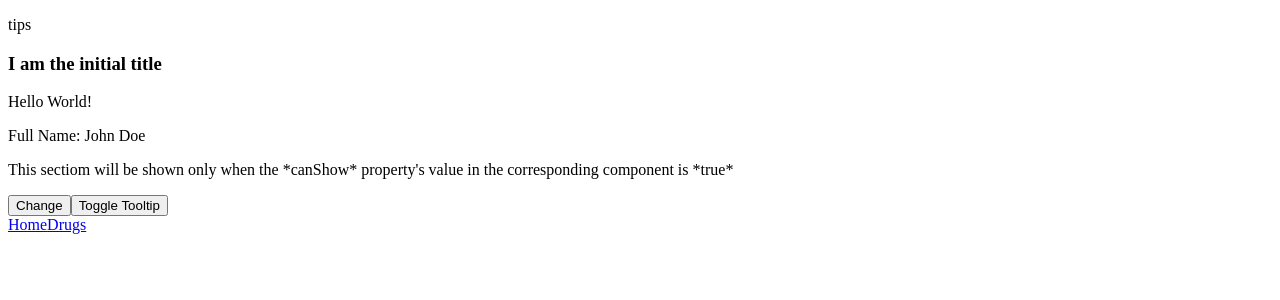
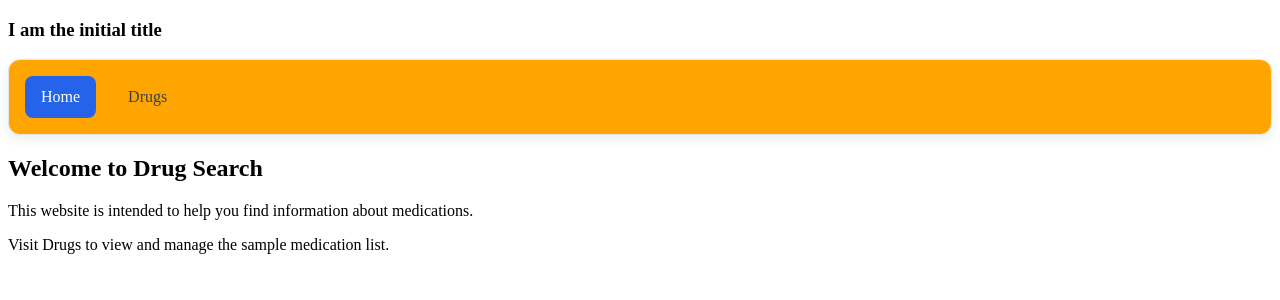
Before and after one commit to asubbaiyan-copilot/Medication, an Angular app in the folder drug-search-app/: page / in a window 1280 px wide. Shown: the top 300 px of the page. Built offline with nearby package versions, Linux system fonts and the light colour scheme.

Commit message:
home option included

```diff
--- a/drug-search-app/src/app/app.css
+++ b/drug-search-app/src/app/app.css
@@ -0,0 +1,27 @@
+.navbar {
+  display: flex;
+  align-items: center;
+  gap: 1rem;
+  background: orange;
+  padding: 1rem;
+  border-radius: 12px;
+  border: 1px solid #e5e7eb;
+  box-shadow: 0 4px 12px rgba(0,0,0,.08);
+}
+
+.navbar a {
+  text-decoration: none;
+  color: #374151;
+  padding: .75rem 1rem;
+  border-radius: 8px;
+  font-weight: 500;
+}
+
+.navbar a:hover {
+  background: #f3f4f6;
+}
+
+.navbar a.active {
+  background: #2563eb;
+  color: white;
+}
--- a/drug-search-app/src/app/app.html
+++ b/drug-search-app/src/app/app.html
@@ -1,19 +1,8 @@
- <p [title]="canShow() ? tips() : fullName()">tips</p>
 
 <h3>{{titleSignal()}}</h3>
-<p>Hello World!</p>
-<p>Full Name: {{fullName()}}</p>
-@if (canShow()) {
-   <p>
-   This sectiom will be shown only when the *canShow* property's value in the corresponding component is *true* </p>
-}
- <button (click)="changeTitle()">Change</button>
-
- <button (click)="toggleTooltip()">Toggle Tooltip</button>
-
- <nav>
-   <a routerLink="/">Home</a>
-   <a routerLink="/drugs">Drugs</a>
+ <nav class="navbar">
+   <a routerLink="/" routerLinkActive="active" [routerLinkActiveOptions]="{ exact: true }">Home</a>
+   <a routerLink="/drugs" routerLinkActive="active">Drugs</a>
  </nav>
 
  <router-outlet />
--- a/drug-search-app/src/app/app.routes.ts
+++ b/drug-search-app/src/app/app.routes.ts
@@ -4,7 +4,7 @@ export const routes: Routes = [
   {
     path: '',
     pathMatch: 'full',
-    children: []
+    loadComponent: () => import('./home').then(m => m.HomeComponent)
   },
   {
     path: 'drugs',
--- a/drug-search-app/src/app/app.ts
+++ b/drug-search-app/src/app/app.ts
@@ -1,11 +1,12 @@
-import { Component, signal } from '@angular/core';
-import { RouterLink, RouterOutlet } from '@angular/router';
+import { Component, computed, signal } from '@angular/core';
+import { RouterLink, RouterOutlet, RouterLinkActive, } from '@angular/router';
 
 @Component({
   selector: 'app-root',
-  imports: [RouterLink, RouterOutlet],
+  imports: [RouterLink, RouterLinkActive, RouterOutlet],
   standalone: true,
-  templateUrl: './app.html'
+  templateUrl: './app.html',
+  styleUrls: ['./app.css']
 })
 export class App {
   canShow = signal(true);
@@ -15,7 +16,7 @@ export class App {
   firstname = signal('John');
   lastname = signal('Doe');
   tips = signal('This is a tooltip message');
-  fullName = signal(`${this.firstname()} ${this.lastname()}`);
+  fullName = computed(() => `${this.firstname()} ${this.lastname()}`);
   changeTitle() {
     this.titleSignal.set('The title has been changed');
   }
--- /dev/null
+++ b/drug-search-app/src/app/home.html
@@ -0,0 +1,3 @@
+<h2>Welcome to Drug Search</h2>
+<p>This website is intended to help you find information about medications.</p>
+<p>Visit Drugs to view and manage the sample medication list.</p>
--- /dev/null
+++ b/drug-search-app/src/app/home.ts
@@ -0,0 +1,8 @@
+import { Component } from '@angular/core';
+
+@Component({
+  selector: 'app-home',
+  standalone: true,
+  templateUrl: './home.html'
+})
+export class HomeComponent {}
```
Also changed, not shown: drug-search-app/src/app/son.ts (deleted, +0 -78 lines), 1 other file (tests, documents, lock files or other folders).
